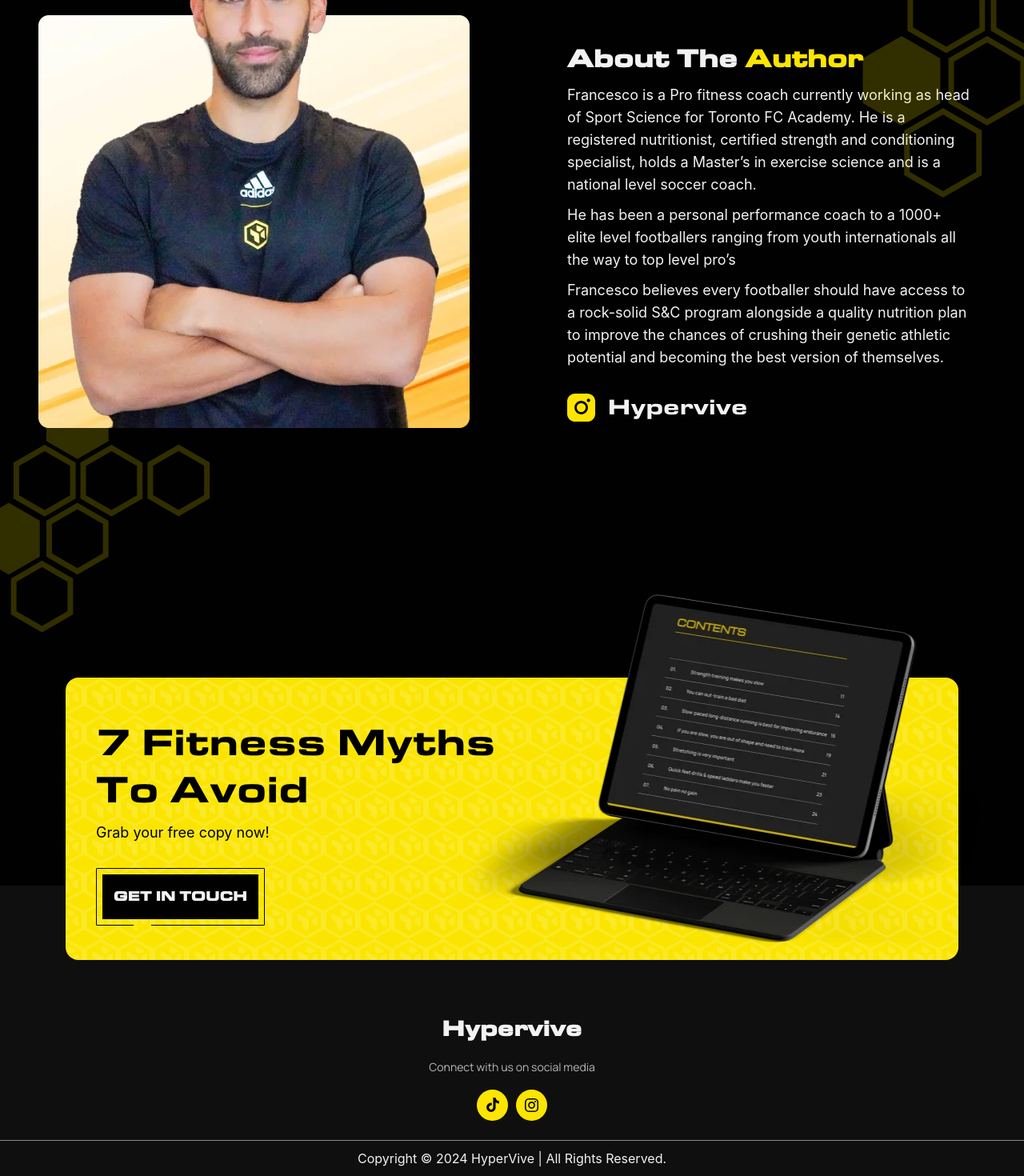
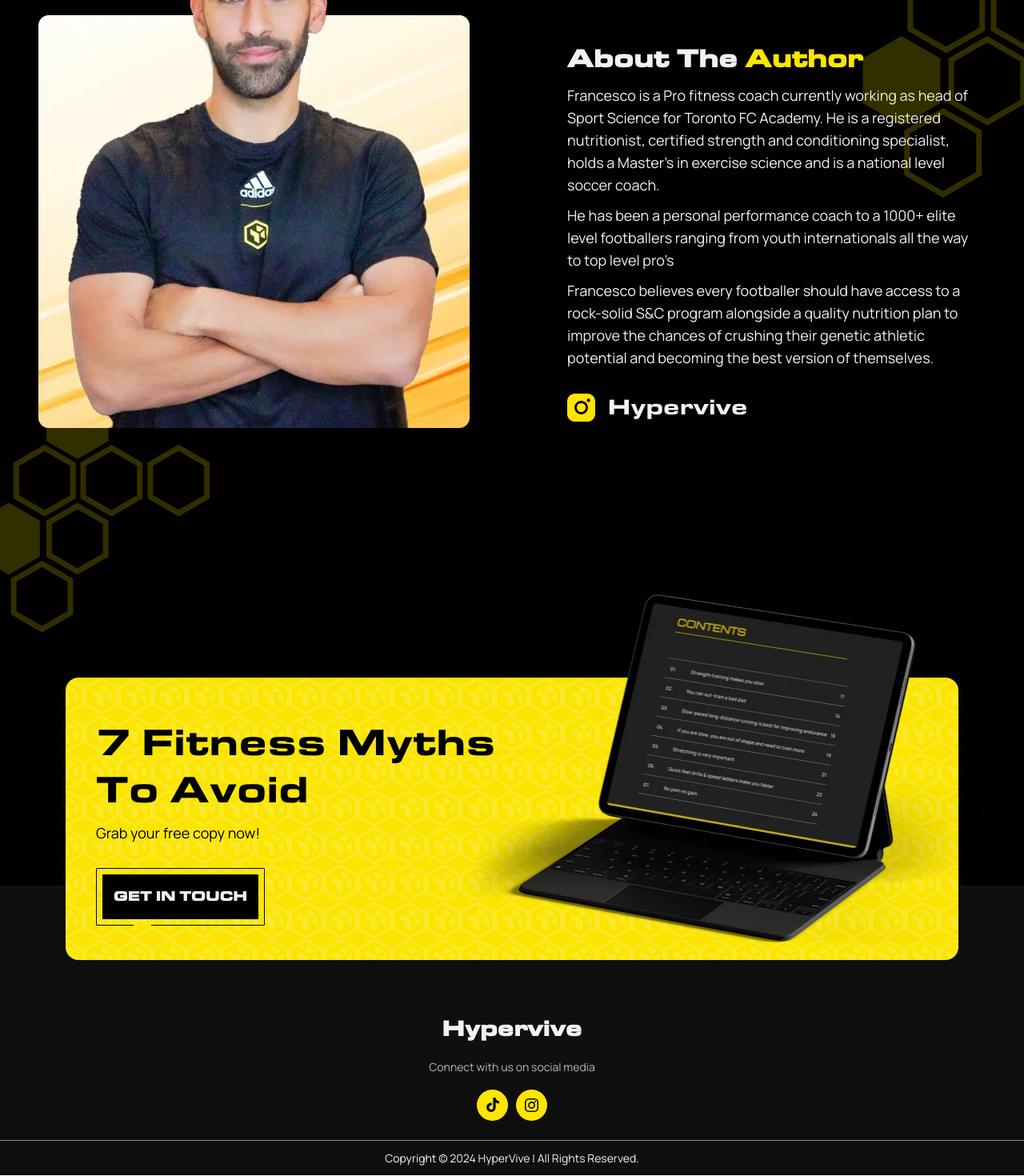
Before and after one commit to Shiv-468/Fitness-myths, a React (Create React App) app: page / in a window 1280 px wide. Shown: the part 3202-4672 px from the top of the page at 80% size. Built offline with nearby package versions, Linux system fonts and the light colour scheme.

Commit message:
add missing font family

```diff
--- a/src/components/About.jsx
+++ b/src/components/About.jsx
@@ -26,9 +26,9 @@ const About = () => {
                 <div className=" col-12 col-lg-6 d-flex align-items-lg-end justify-content-center justify-content-lg-end mt-5 mt-lg-0">
                     <div className="max_width_504">
                     <h2 className=' mb-0 color_white font_size_xl line_height_xl fw-bold text-capitalize font_family_Eurostile'>About the <span className=' color_yellow'>Author</span></h2>
-                    <p className=' mb-0 color_white font_size_md line_height_xlg margin_top_13'>Francesco is a Pro fitness coach currently working as head of Sport Science for Toronto FC Academy. He is a registered nutritionist, certified strength and conditioning specialist, holds a Master’s in exercise science and is a national level soccer coach.</p>
-                    <p className=' mb-0 color_white font_size_md line_height_xlg margin_top_10'>He has been a personal performance coach to a 1000+ elite level footballers ranging from youth internationals all the way to top level pro’s</p>
-                    <p className=' mb-0 color_white font_size_md line_height_xlg margin_top_10'>Francesco believes every footballer should have access to a rock-solid S&C program alongside a quality nutrition plan to improve the chances of crushing their genetic athletic potential and becoming the best version of themselves.</p>
+                    <p className=' mb-0 color_white font_size_md line_height_xlg margin_top_13 font_family_Manrope'>Francesco is a Pro fitness coach currently working as head of Sport Science for Toronto FC Academy. He is a registered nutritionist, certified strength and conditioning specialist, holds a Master’s in exercise science and is a national level soccer coach.</p>
+                    <p className=' mb-0 color_white font_size_md line_height_xlg margin_top_10 font_family_Manrope'>He has been a personal performance coach to a 1000+ elite level footballers ranging from youth internationals all the way to top level pro’s</p>
+                    <p className=' mb-0 color_white font_size_md line_height_xlg margin_top_10 font_family_Manrope'>Francesco believes every footballer should have access to a rock-solid S&C program alongside a quality nutrition plan to improve the chances of crushing their genetic athletic potential and becoming the best version of themselves.</p>
                     <a href='#' className=" d-flex gap-3 align-items-center margin_top_30 pb-2 font_size_lg font_family_Eurostile line_height_lg color_white text-decoration-none">
                         <span>
                             <img src={Instagram} alt="instagram" />
--- a/src/components/Contents.jsx
+++ b/src/components/Contents.jsx
@@ -12,7 +12,7 @@ const Contents = () => {
           <div className="col-12 col-lg-6 d-flex justify-content-center px-0 mt-4 mt-lg-0">
         <div className="max_width_520 d-flex flex-column align-items-center align-items-lg-start">
             <h2 className=' mb-0 color_black font_size_2xl line_height_3xl font_family_Eurostile text-capitalize text-center text-lg-start'>7 Fitness Myths to Avoid</h2>
-            <p className=' mb-0 color_black font_size_md line_height_xlg fw-normal margin_top_10'>Grab your free copy now!</p>
+            <p className=' mb-0 color_black font_size_md line_height_xlg fw-normal margin_top_10 font_family_Manrope'>Grab your free copy now!</p>
             <div className=" position-relative button_border2 margin_top_30">
               <div className=" position-absolute yellow_line"></div>
             <button className='button3 position-relative font_family_Eurostile fw-bold color_white'>GET IN TOUCH</button>
--- a/src/components/Footer.jsx
+++ b/src/components/Footer.jsx
@@ -18,7 +18,7 @@ const Footer = () => {
 
     </div>
     <div className="footer_line"></div>
-    <p className=' mb-0 text-center color_white Copyright_padding'>Copyright © 2024 HyperVive | All Rights Reserved.</p>
+    <p className=' mb-0 text-center color_white Copyright_padding font_size_xsm line_height_md font_family_Manrope'>Copyright © 2024 HyperVive | All Rights Reserved.</p>
    </section>
   )
 }
```
